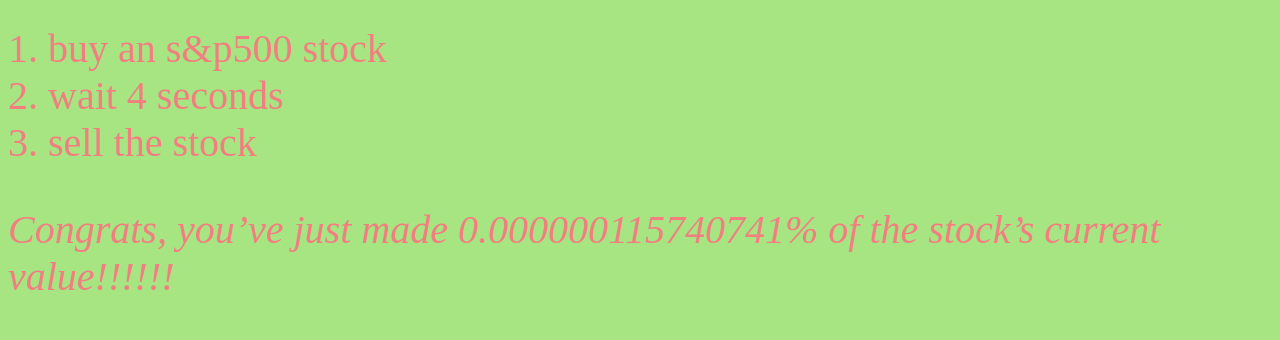
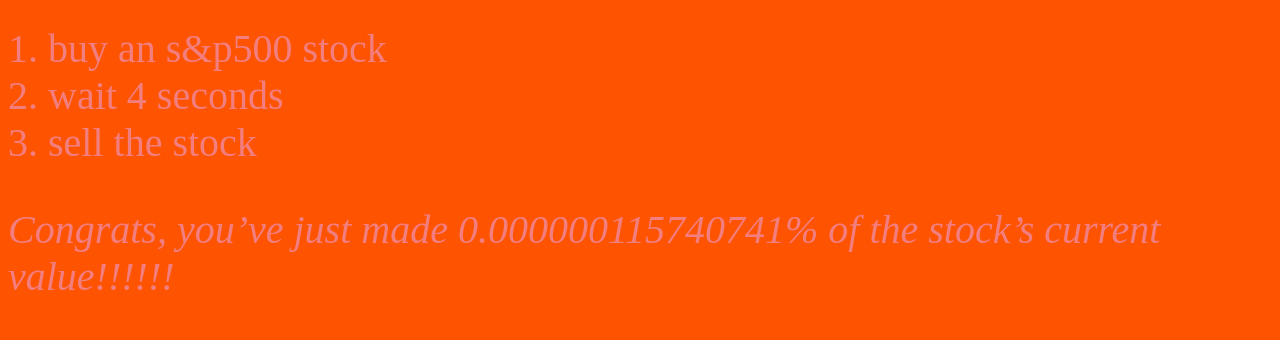
Before and after one commit to jklhalqngfldssjklarbtnsadhjkg/jklhalqngfldssjklarbtnsadhjkg.github.io, a plain HTML site: page index.html in a window 1280 px wide. Shown: the part 481-821 px from the top of the page. Drawn offline with Linux system fonts and the light colour scheme.

Commit message:
Update index.html

```diff
--- a/index.html
+++ b/index.html
@@ -6,7 +6,7 @@
   </head>
 
   <style>
-    body { background:#a7E583; }
+    body { background:#fe5301; }
     body { font-size: 40px; }
     body { color: #F27E80; }
   </style>
```
